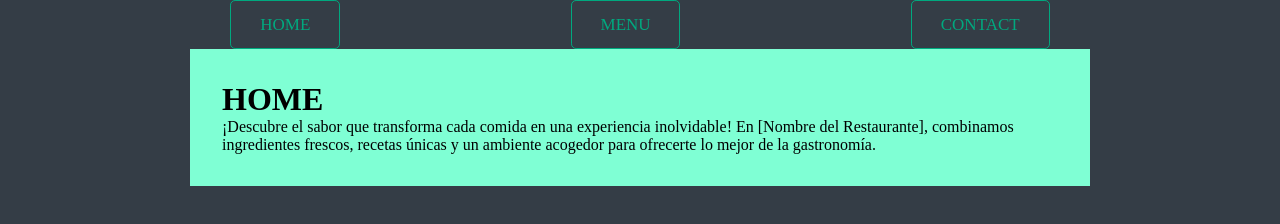
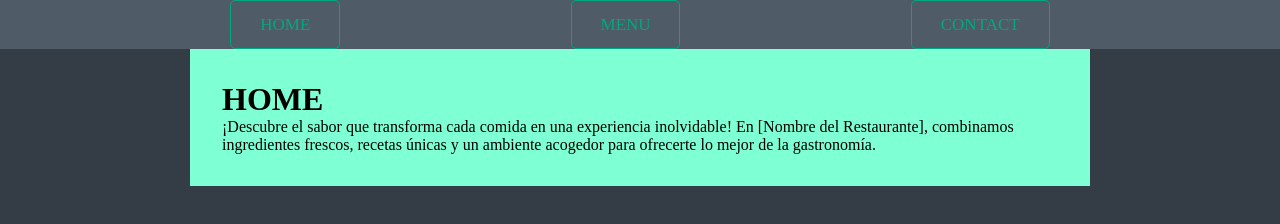
Before and after one commit to shiftero21/restaurant-page, a website built with webpack: page src/template.html in a window 1280 px wide. Built offline with nearby package versions, Linux system fonts and the light colour scheme.

Commit message:
change bg color nav

```diff
--- a/src/styles/main.css
+++ b/src/styles/main.css
@@ -27,7 +27,7 @@ body {
 nav {
   display: flex;
   justify-content: space-evenly;
-  background-color: ;
+  background-color: #4f5b66;
   /* height: 50px; */
 }
 
```
